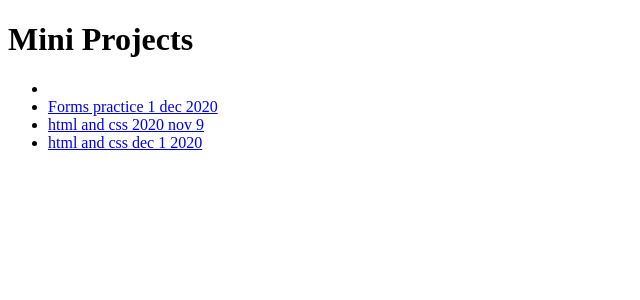
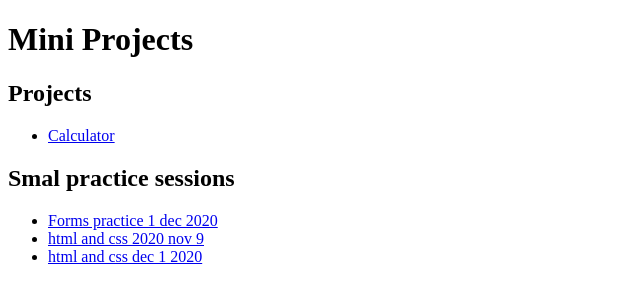
Before and after one commit to Aswanepoel99/MINI-PROJECTS, a plain HTML site: page index.html in a window 1280 px wide. Shown: the whole page, without its empty margins (0-640 px from the left). Drawn offline with Linux system fonts and the light colour scheme.

Commit message:
Added link to calculator

```diff
--- a/index.html
+++ b/index.html
@@ -3,12 +3,16 @@
 <head>
     <meta charset="UTF-8">
     <meta name="viewport" content="width=device-width, initial-scale=1.0">
-    <title>Document</title>
+    <title>Projects</title>
 </head>
 <body>
     <h1>Mini Projects</h1>
+    <h2>Projects</h2>
     <ul>
-        <li><a href=""></a></li>
+        <li><a href="./Projects/Calculator/index.html">Calculator</a></li>
+    </ul>
+    <h2>Smal practice sessions</h2>
+    <ul>
         <li><a href="./Projects/Forms practice 1 dec 2020/index.html">Forms practice 1 dec 2020</a></li>
         <li><a href="./Projects/html and css 2020 nov 9/index.html">html and css 2020 nov 9</a></li>
         <li><a href="./Projects/html and css dec 1 2020/index.html">html and css dec 1 2020</a></li>
```
